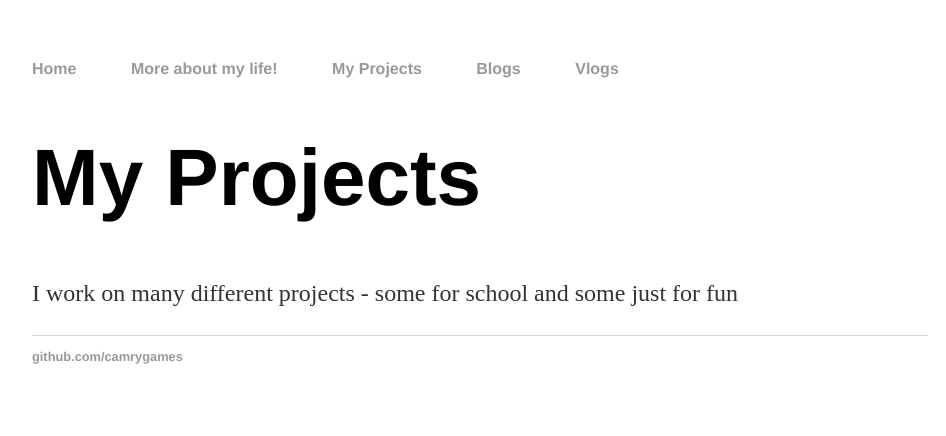
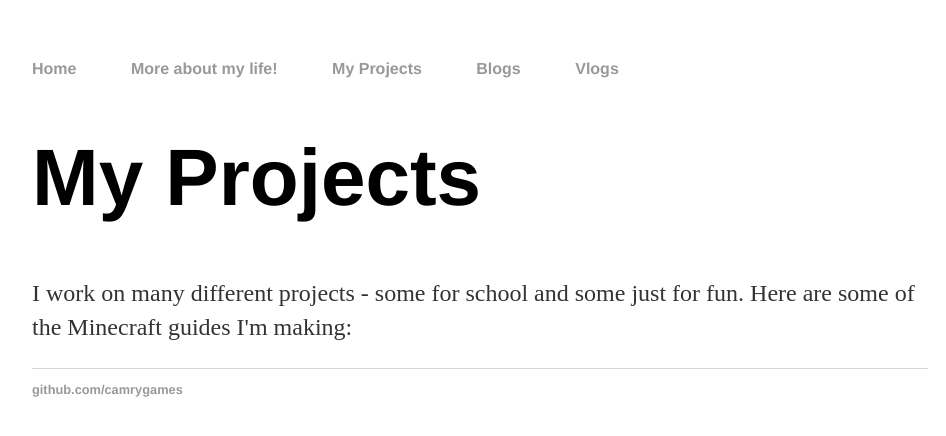
Before and after one commit to camrygames/camrygames.github.io, a Jekyll site: the page built from My Projects/index.html, in a window 1280 px wide. Shown: the top 436 px of the page, without its empty margins (160-1106 px from the left). Built offline with Jekyll 4.4.1, drawn with Linux system fonts in a browser that asks for light colours.

Commit message:
Update index.html
Added more text and links.

```diff
--- a/My Projects/index.html
+++ b/My Projects/index.html
@@ -4,6 +4,11 @@ title: My Projects
 ---
 		<div class="blurb">
         		<h1>My Projects</h1>
-           <p> I work on many different projects - some for school and some just for fun</p>
+           <p> I work on many different projects - some for school and some just for fun.
+		   Here are some of the Minecraft guides I'm making:</p>
+	       <a href="https://docs.google.com/document/d/15SUscMUc89pGUodNRyY6HIuvsSf8tOtuzRDCG5S6uas"</a>
+	       <a href="https://docs.google.com/document/d/16hSlkrSYGDMcriI8RjklcdZdyplv1wxO/edit#heading=h.30j0zll"</a>
+	       <a href="https://docs.google.com/document/d/10AIlT6b8lXKWwAuKN1D-G0qv3GNPjiSPPDRRXP1fbDU/edit"</a>
+	       <a href="https://docs.google.com/document/d/1p73hMuHWVJdY_wCySRo9Alw7UxuOy3bFMUSse50bOgA/edit"</a>
 
     		</div><!-- /.blurb -->
```
